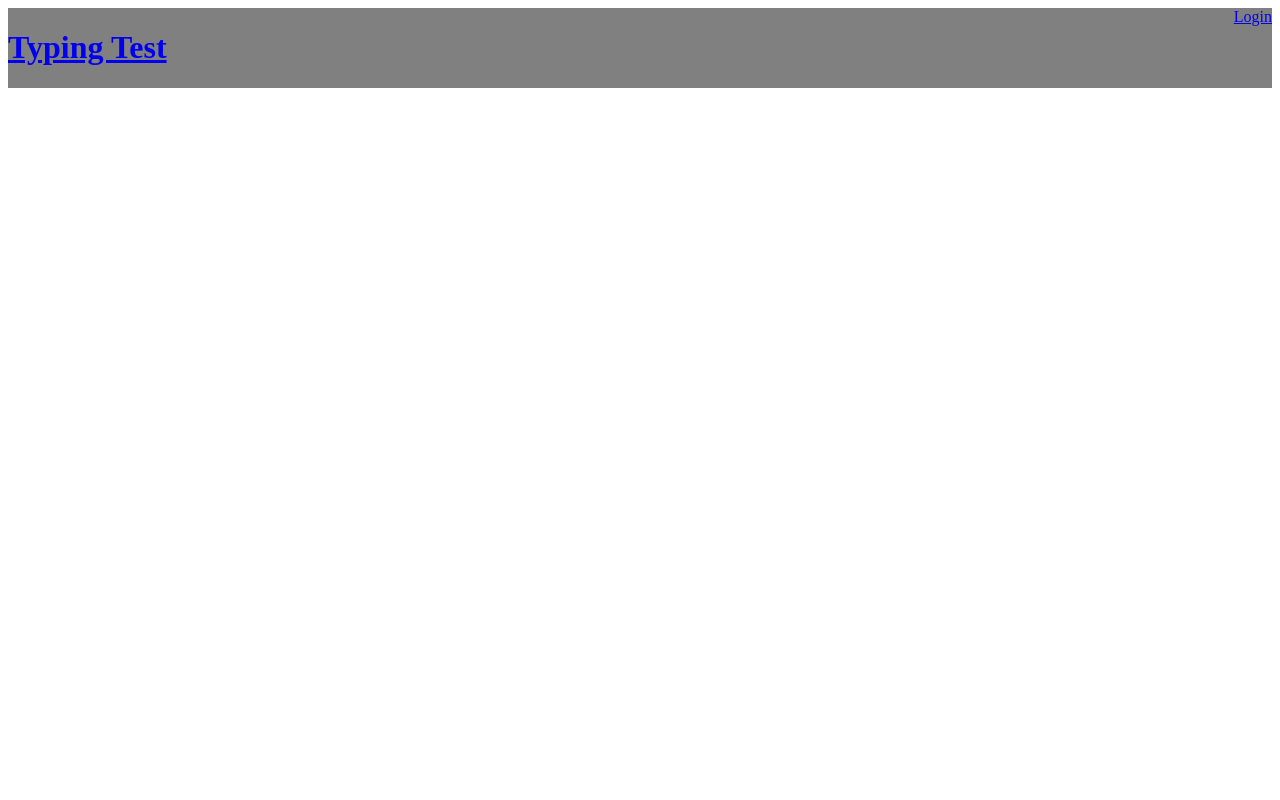
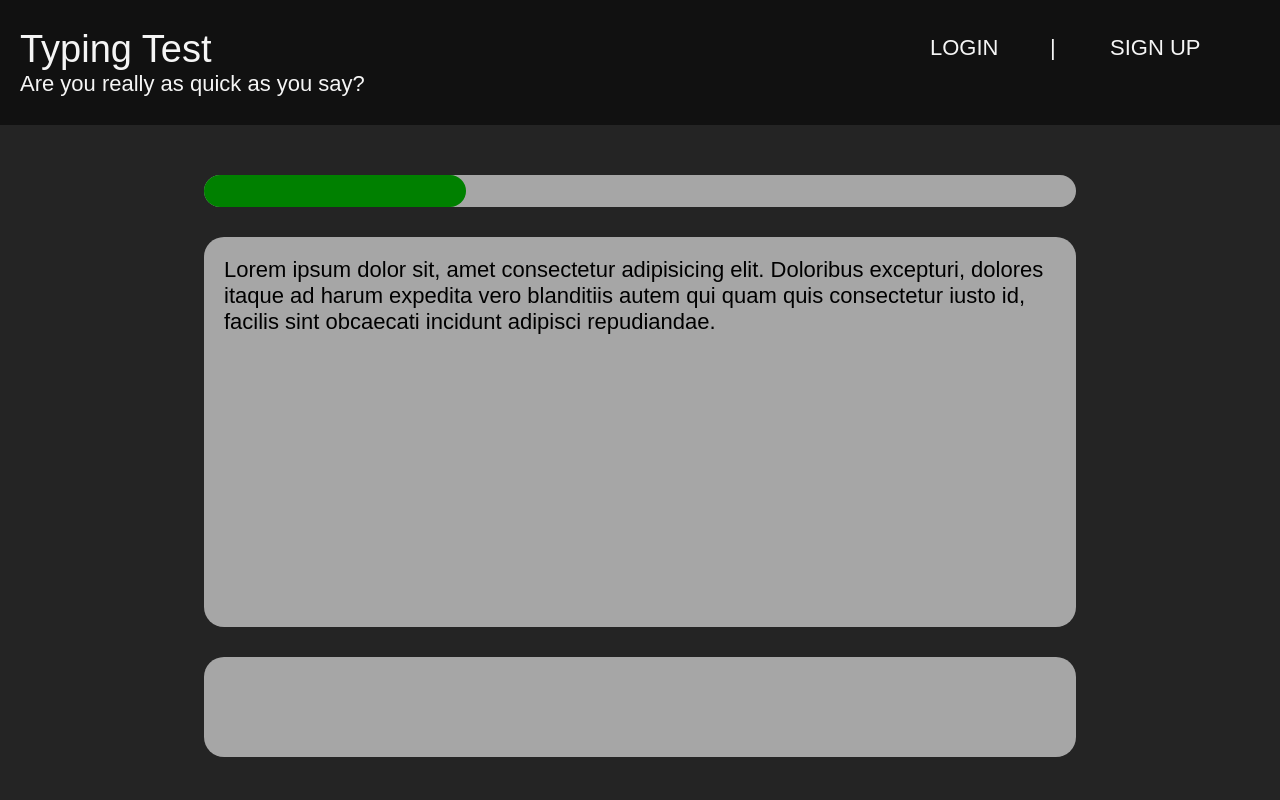
Before and after one commit to adamts028/SpeedTyping, a Django app: page /home/ in a window 1280 px wide. Run offline with Django 4.2, Linux system fonts and the light colour scheme.

Commit message:
Added home page html and css

```diff
--- /dev/null
+++ b/speedtyping/base/static/css/main.css
@@ -0,0 +1,151 @@
+body{
+    color: #a6a6a6;
+    background-color: #242424;
+    margin: 0px;
+    font-family: Arial, Helvetica, sans-serif;
+    font-size: 22px;
+    font-weight: 500;
+}
+
+nav{
+    width: 100%;
+    height: 125px;
+    display: flex;
+    justify-content: space-between;
+    background-color: #111;
+
+    font-size: 22px;
+    font-weight: 500;
+    z-index: 1;
+}
+
+a:link { text-decoration: none; }
+a:visited { text-decoration: none; }
+a:hover { text-decoration: none; }
+a:active { text-decoration: none; }
+
+#nav-box{
+    width: auto;
+    height: 125px;
+    display: flex;
+    align-items: flex-start;
+    margin-right: 50px;
+}
+
+#home-logo{
+    display: inline-block;
+    width: 570px;
+    height: 90px;
+    object-fit: cover;
+    margin-left: 0px;
+}
+
+#title{
+    font-size: 38px;
+}
+
+
+#logo-box{
+    align-self: center;
+    color: #f5f5f5;
+    display: flex;
+    flex-direction: column;
+    padding-left: 20px;
+    width: 400px;
+}
+
+.header-button{
+    color: #f5f5f5;
+    display: inline-block;
+    padding-top: 35px;
+    margin-bottom: 0px;
+    margin-right: 20px;
+    width: 100px;
+    align-content: center;
+    align-items: center;
+}
+
+.header-divider{
+    color: #f5f5f5;
+    display: inline-block;
+    padding-top: 35px;
+    padding-right: 40px;
+    margin-bottom: 0px;
+    width: 20px;
+    align-content: center;
+}
+
+#header-blocker{
+    width: 100%;
+    height: 140px;
+}
+
+#progress-bar{
+    background-color: #a6a6a6;
+    height: 32px;
+    width:calc(65% + 40px);
+    border-radius: 20px;
+    margin: auto;
+    margin-top: 50px;
+}
+
+#progress{
+    background-color:green;
+    border-radius: 20px;
+    height: 100%;
+    width: 30%;
+}
+
+#text-box{
+    background-color: #a6a6a6;
+    color: black;
+    width: 65%;
+    height: 350px;
+    border-radius: 20px;
+    margin: auto;
+    margin-top: 30px;
+    padding: 20px;
+}
+
+#input-box{
+    color: black;
+    background-color: #a6a6a6;
+    height: 60px;
+    width: 65%;
+    border-radius: 20px;
+    margin: auto;
+    margin-top: 30px;
+    padding: 20px;
+    outline: none;
+}
+
+#login-box{
+    height: 300px;
+    width: 50%;
+    margin: auto;
+    margin-top: 100px;
+    text-align: center;
+}
+
+.user-input{
+    background-color: #a6a6a6;
+    font-size: 18px;
+    margin-top: 70px;
+    width: 60%;
+    height: 15px;
+    border-radius: 20px;
+    padding: 10px;
+    outline: none;
+}
+
+#login-button{
+    background-color: #a6a6a6;
+    color: black;
+    font-size: 22px;
+    margin: auto;
+    margin-top: 70px;
+    width: 100px;
+    height: 30px;
+    border-radius: 10px;
+    padding: 10px;
+}
--- a/speedtyping/base/templates/base/home.html
+++ b/speedtyping/base/templates/base/home.html
@@ -1,11 +1,31 @@
-{% extends 'main.html' %}
+{% load static %}
+<html lang="en">
+<head>
+    <meta charset="UTF-8">
+    <meta http-equiv="X-UA-Compatible" content="IE=edge">
+    <meta name="viewport" content="width=device-width, initial-scale=1.0">
+    <title>Typing test</title>
 
-
-{% block content %}
-
-
-
-
-
-
-{% endblock %}
+    <link rel="stylesheet" href="{% static 'css/main.css' %}">
+</head>
+<body>
+    <header>
+        <nav>
+            <a id="logo-box" href="{% url 'home' %}">
+                <div id = "title">Typing Test</div>
+                <div>Are you really as quick as you say?</div>
+            </a>
+            <div id="nav-box">
+                <a href="{% url 'login' %}" id="login_button" class="header-button">LOGIN</a>
+                <div class="header-divider">|</div>
+                <a href="{% url 'register' %}" id="signup_button" class="header-button">SIGN UP</a>
+            </div>
+        </nav>
+    </header>
+    <div id="progress-bar">
+        <div id="progress"></div>
+    </div>
+    <div id="text-box">Lorem ipsum dolor sit, amet consectetur adipisicing elit. Doloribus excepturi, dolores itaque ad harum expedita vero blanditiis autem qui quam quis consectetur iusto id, facilis sint obcaecati incidunt adipisci repudiandae.</div>
+    <div id="input-box" contenteditable="True"></div>
+</body>
+</html>
--- a/speedtyping/speedtyping/settings.py
+++ b/speedtyping/speedtyping/settings.py
@@ -9,7 +9,7 @@ https://docs.djangoproject.com/en/4.0/topics/settings/
 For the full list of settings and their values, see
 https://docs.djangoproject.com/en/4.0/ref/settings/
 """
-
+import os.path
 from pathlib import Path
 
 # Build paths inside the project like this: BASE_DIR / 'subdir'.
@@ -120,6 +120,8 @@ USE_TZ = True
 # https://docs.djangoproject.com/en/4.0/howto/static-files/
 
 STATIC_URL = 'static/'
+STATICFILES_DIRS = [os.path.join(BASE_DIR, 'base/static')]
+STATIC_ROOT = os.path.join(BASE_DIR, 'static')
 
 # Default primary key field type
 # https://docs.djangoproject.com/en/4.0/ref/settings/#default-auto-field
```
